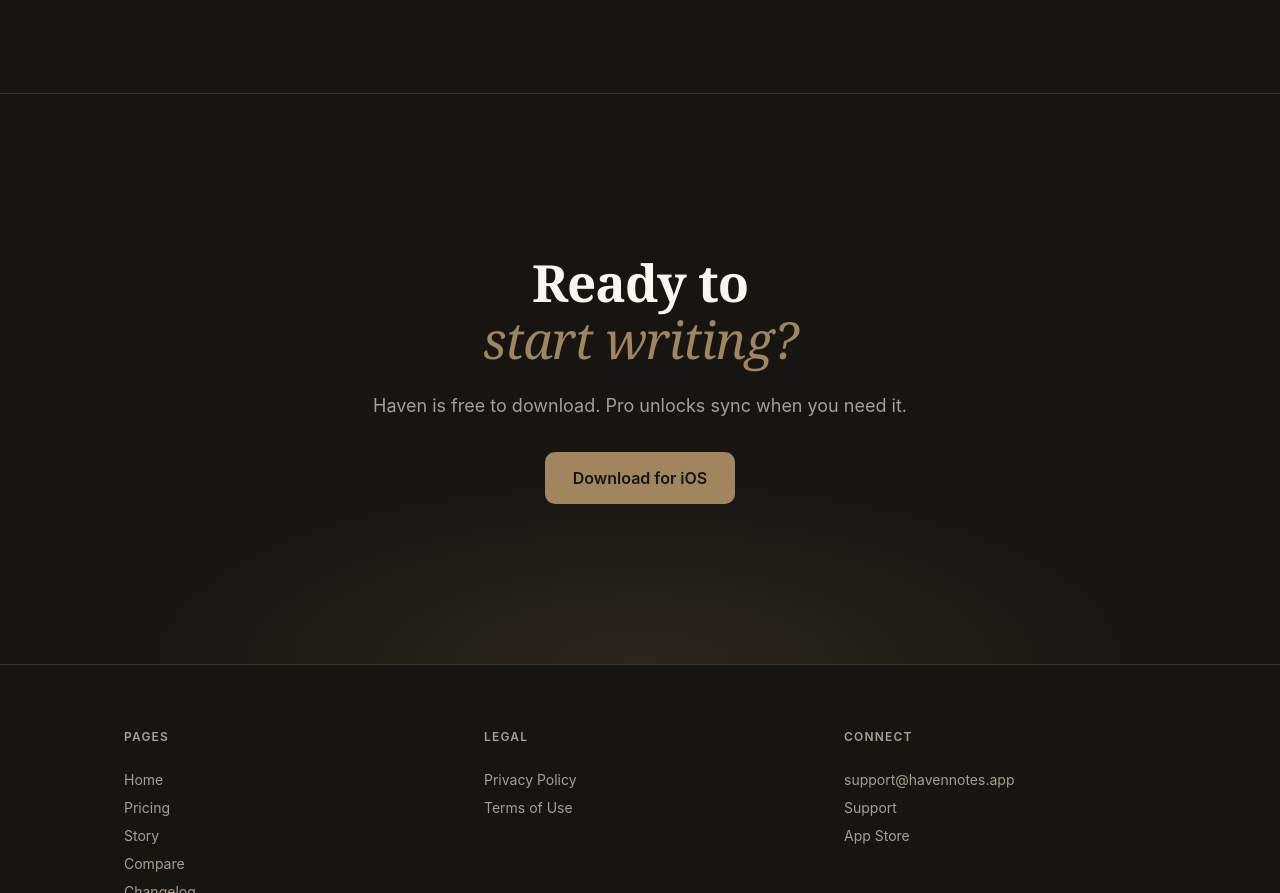
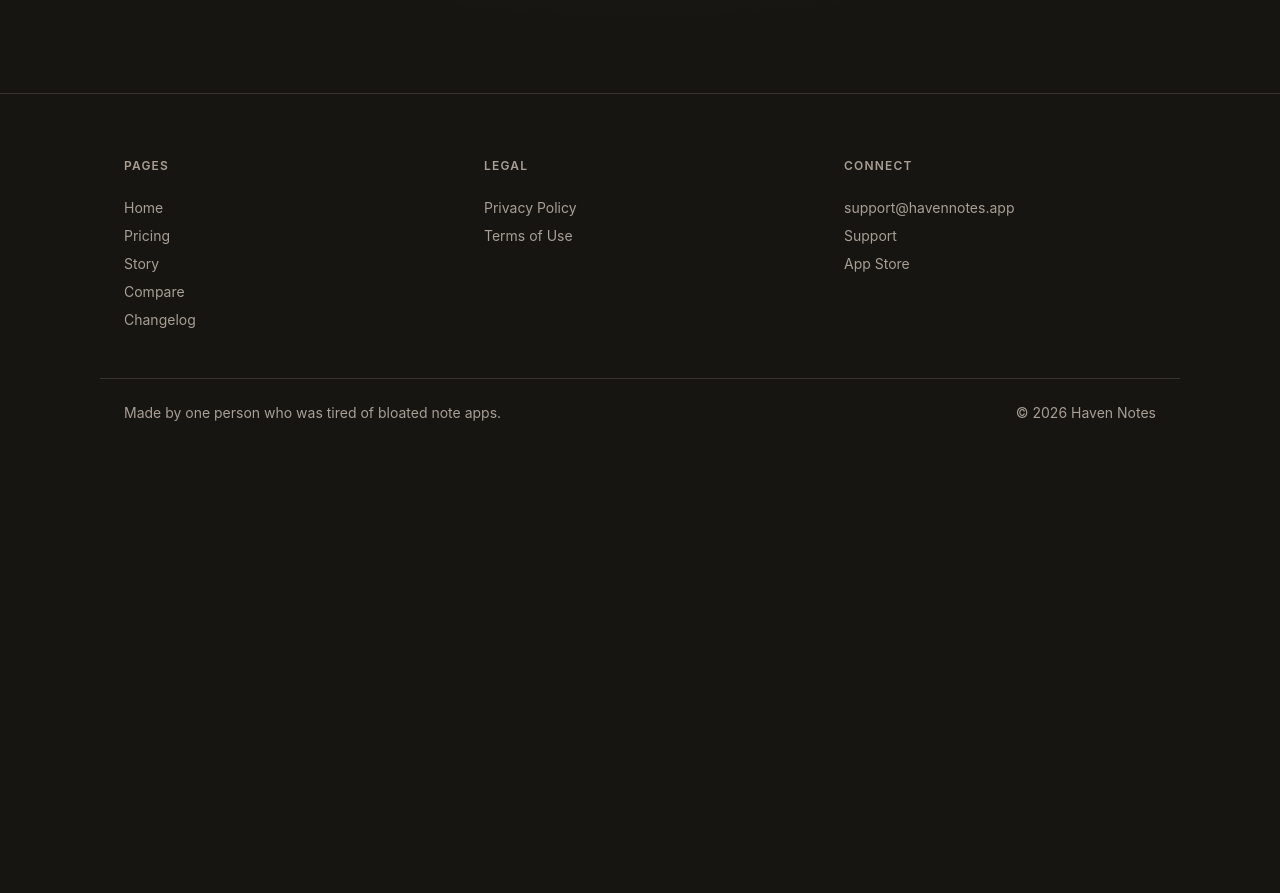
Before and after one commit to alynius/haven-notes, an Astro site in the folder docs/: page / in a window 1280 px wide. Shown: the part 2593-3486 px from the top of the page. After the commit the page ends 3048 px from the top, so only its background shows below. Built offline with nearby package versions, Linux system fonts and the light colour scheme; Astro itself is replaced by a stand-in of ours.

Commit message:
fix(site): remove redundant CTA section — hero download button is the only CTA needed

```diff
--- a/docs/src/pages/index.astro
+++ b/docs/src/pages/index.astro
@@ -92,19 +92,4 @@ const features = [
     </div>
   </section>
 
-  <!-- Final CTA -->
-  <section class="relative py-32 md:py-40 text-center border-t border-border bg-glow-bottom">
-    <div class="relative max-w-[600px] mx-auto px-6">
-      <h2 class="font-serif text-display reveal">
-        Ready to<br>
-        <span class="accent-italic">start writing?</span>
-      </h2>
-      <p class="text-lg text-text-secondary mt-6 reveal reveal-delay-1">
-        Haven is free to download. Pro unlocks sync when you need it.
-      </p>
-      <div class="mt-8 reveal reveal-delay-2">
-        <Button href={appStoreUrl} variant="primary" external={true}>Download for iOS</Button>
-      </div>
-    </div>
-  </section>
 </BaseLayout>
```
